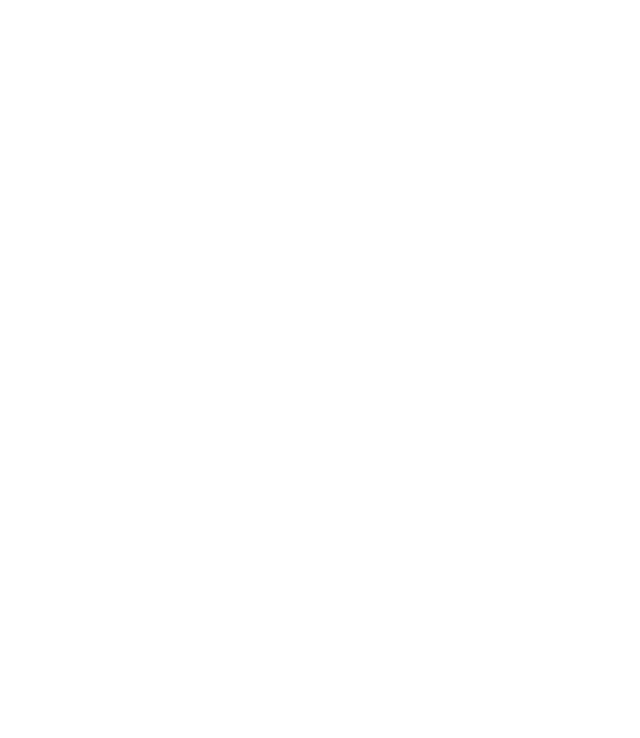
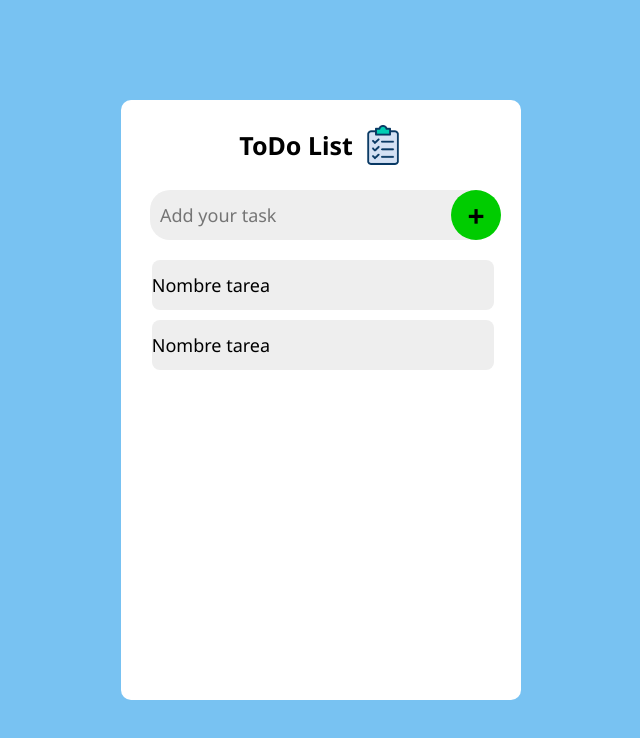
Before and after one commit to fedeazubel/TP2---TODO-List---Azubel, a plain HTML site: page index.html in a window 1280 px wide. Shown: the whole page, without its empty margins (319-959 px from the left). Drawn offline with Linux system fonts and the light colour scheme.

Commit message:
Design to be done

```diff
--- a/estilo.css
+++ b/estilo.css
@@ -0,0 +1,99 @@
+* {
+    margin: 0;
+    padding: 0;
+    box-sizing: border-box;
+    font-family: "Noto sans", sans-serif;
+}
+
+body {
+    background-color: #78c2f2;
+    min-height: 100vh;
+    display: flex;
+    justify-content: center;
+    align-items: center;
+}
+
+.container {
+    width: 400px;
+    min-height: 600px;
+    background-color: #fff;
+    border-radius: 10px;
+    padding: 20px;
+}
+
+.container_2 {
+    width: 100%;
+    height: 50px;
+    display: flex;
+    justify-content: center;
+    align-items: center;
+    gap: 10px;
+    margin-bottom: 20px;
+}
+
+.container_2 h2 {
+    font-size: 25px;
+}
+
+.list_img {
+    width: 40px;
+}
+
+.add_container {
+    width: 100%;
+    height: 100%;
+    display: flex;
+    justify-content: center;
+    align-items: center;
+    position: relative;
+    margin-bottom: 20px;
+}
+
+.add_input {
+    width: 95%;
+    height: 50px;
+    background-color: #eee;
+    border: none;
+    border-radius: 20px;
+    padding-left: 10px;
+    padding-right: 50px;
+    font-size: 18px;
+}
+
+.add_input:focus {
+    outline: none;
+}
+
+.add_btn {
+    width: 50px;
+    height: 50px;
+    border-radius: 50%;
+    border: none;
+    background-color: #0c0;
+    font-size: 30px;
+    font-weight: bold;
+    position: absolute;
+    left: 310px;
+}
+
+.list_container {
+    width: 95%;
+    height: 200px;
+    margin-left: 3%;
+    padding: 0;
+    list-style: none;
+}
+
+.elemento {
+    width: 100%;
+    height: 50px;
+    background-color: #eee;
+    display: flex;
+    align-items: center;
+    margin-bottom: 10px;
+    border-radius: 8px;
+}
+
+.task_name {
+    font-size: 18px;
+}
--- a/index.html
+++ b/index.html
@@ -3,10 +3,30 @@
 <head>
     <meta charset="UTF-8">
     <meta name="viewport" content="width=device-width, initial-scale=1.0">
+    <link href="https://fonts.googleapis.com/css2?family=Noto+Sans:ital,wght@0,100..900;1,100..900&display=swap" rel="stylesheet">
     <link rel="stylesheet" href="estilo.css">
     <title>Document</title>
 </head>
 <body>
+    <div class="container">
+        <div class="container_2">
+            <h2>ToDo List</h2>
+            <img src="media\portapapeles.png" class="list_img">
+        </div>
+        <form class="add_container">
+            <input type="text" class="add_input" placeholder="Add your task">
+            <input type="submit" class="add_btn" value="+">
+        </form>
+        <ul class="list_container">
+            <li class="elemento">
+                <p class="task_name">Nombre tarea</p>
+            </li>
+
+            <li class="elemento">
+                <p class="task_name">Nombre tarea</p>
+            </li>
+        </ul>
+    </div>
     <script src="codigo.js"></script>
 </body>
 </html>
```
Also changed, not shown: media/portapapeles.png (added).
